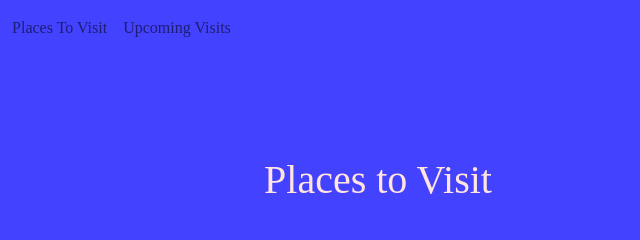
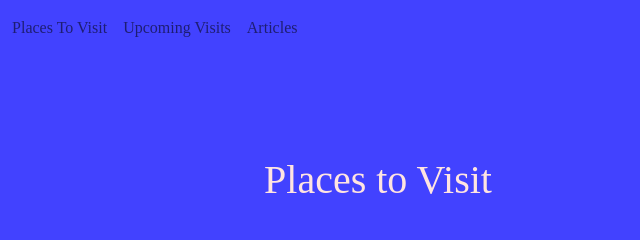
Before and after one commit to arindam-sahoo/Visiting-Bucket-List, a plain HTML site: page pages/yetToVisit.html in a window 1280 px wide. Shown: the top 240 px of the page, 262-902 px from the left. Drawn offline with nearby package versions, Linux system fonts and the light colour scheme; a web font is replaced by a local one.

Commit message:
Update yetToVisit.html

```diff
--- a/pages/yetToVisit.html
+++ b/pages/yetToVisit.html
@@ -31,6 +31,9 @@
             </li>
             <li class="nav-item">
               <a class="nav-link" href="upcoming.html">Upcoming Visits</a>
+            </li>
+            <li class="nav-item">
+              <a class="nav-link" href="pages/articles.html">Articles</a>
             </li>
           </ul>
         </div>
```
